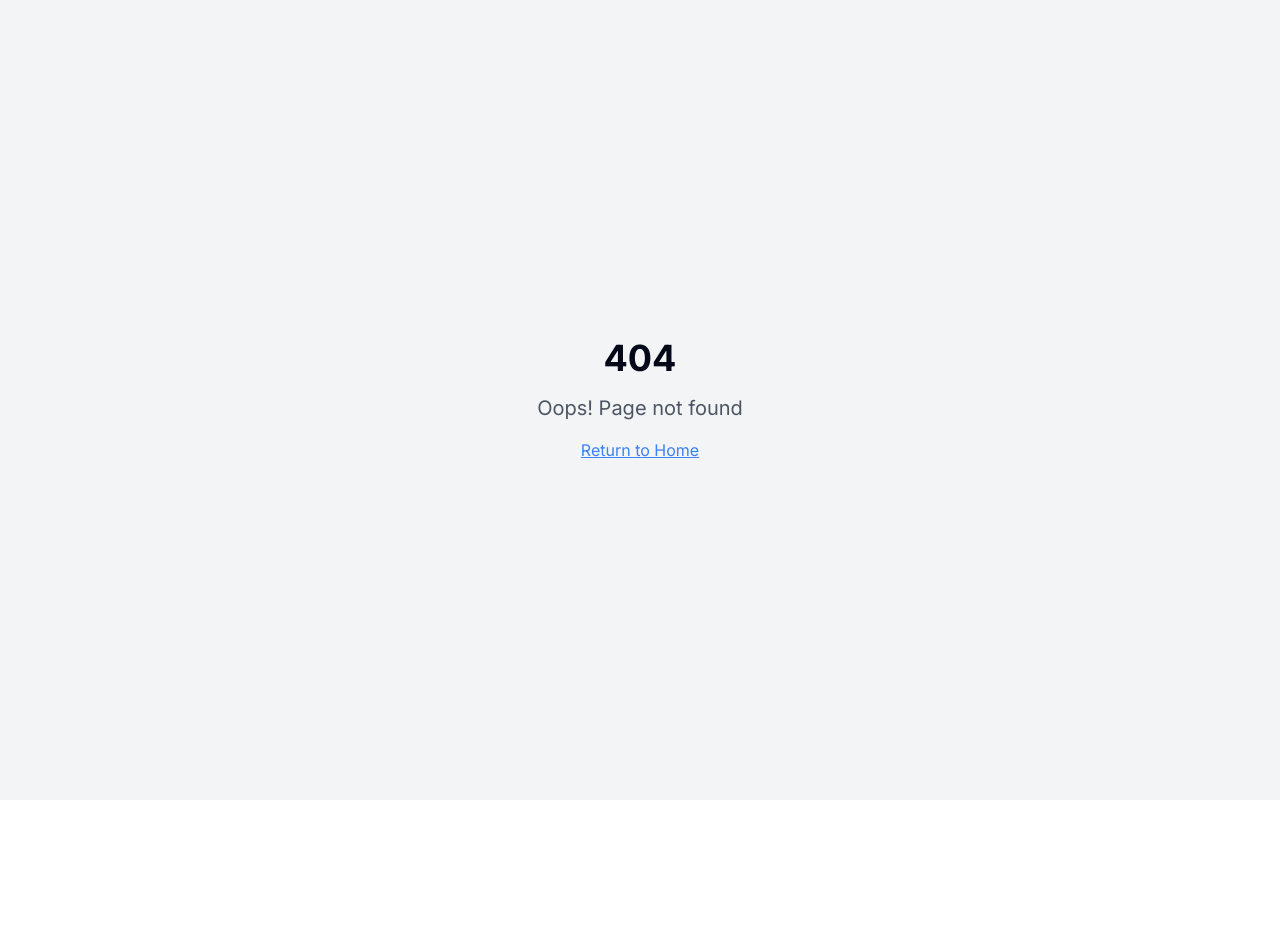
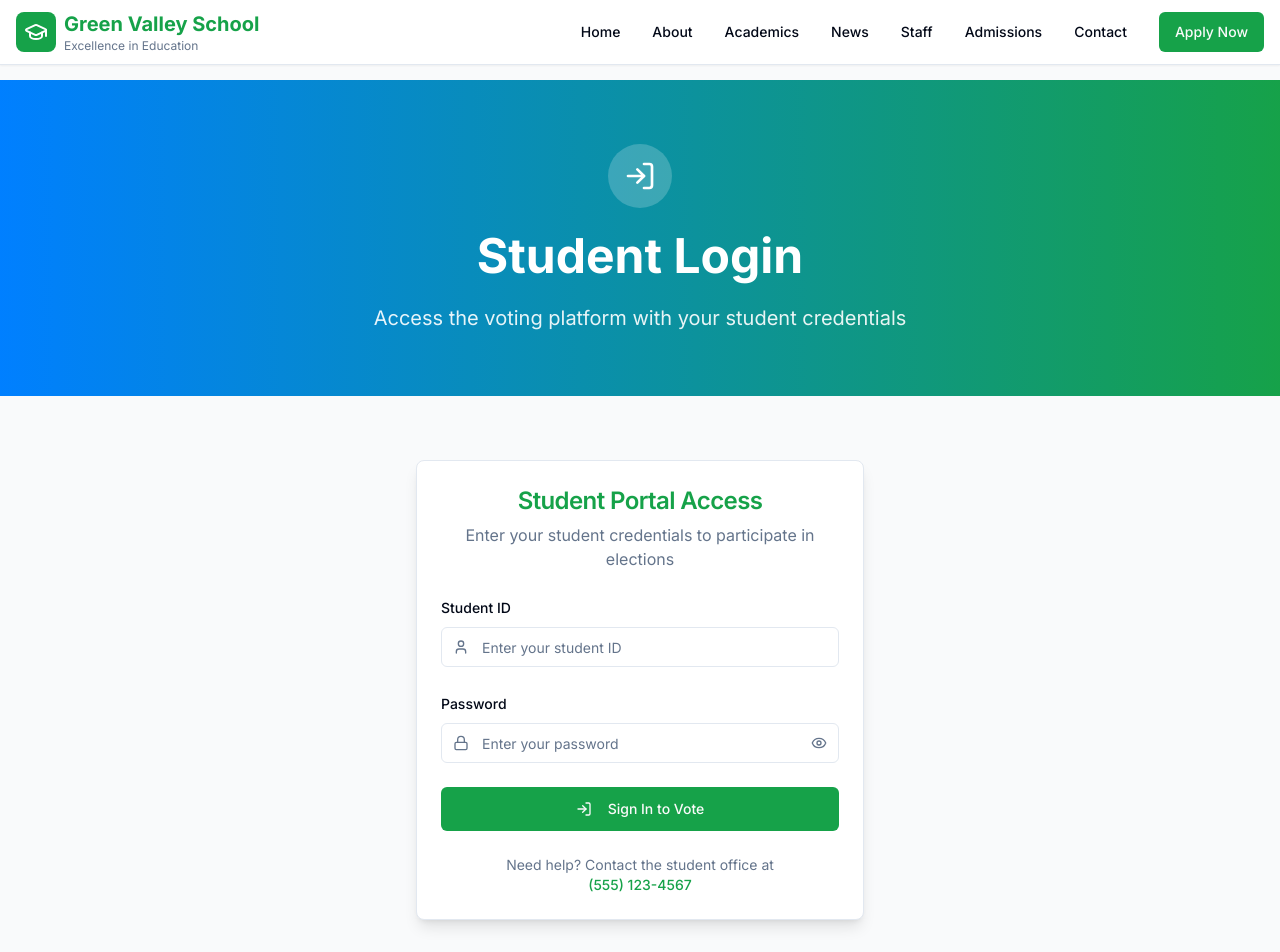
Before and after one commit to co-pk/green-valley-hub, a React (Vite) app: page /login in a window 1280 px wide. Before the commit this address had no page. Shown: the top 952 px of the page. Before the commit the page ends 800 px from the top, so only its background shows below. Built offline with nearby package versions, Linux system fonts and the light colour scheme.

Commit message:
Add login page for voting platform
Created a login page for students to authenticate before accessing the voting platform.

```diff
--- a/src/App.tsx
+++ b/src/App.tsx
@@ -12,6 +12,7 @@ import StaffDirectory from "./pages/StaffDirectory";
 import Calendar from "./pages/Calendar";
 import Library from "./pages/Library";
 import Voting from "./pages/Voting";
+import Login from "./pages/Login";
 import NotFound from "./pages/NotFound";
 
 const queryClient = new QueryClient();
@@ -31,6 +32,7 @@ const App = () => (
           <Route path="/calendar" element={<Calendar />} />
           <Route path="/library" element={<Library />} />
           <Route path="/voting" element={<Voting />} />
+          <Route path="/login" element={<Login />} />
           {/* ADD ALL CUSTOM ROUTES ABOVE THE CATCH-ALL "*" ROUTE */}
           <Route path="*" element={<NotFound />} />
         </Routes>
--- /dev/null
+++ b/src/hooks/useAuth.tsx
@@ -0,0 +1,42 @@
+
+import { useState, useEffect } from 'react';
+
+interface StudentAuth {
+  studentId: string;
+  name: string;
+  loginTime: string;
+}
+
+export const useAuth = () => {
+  const [student, setStudent] = useState<StudentAuth | null>(null);
+  const [isLoading, setIsLoading] = useState(true);
+
+  useEffect(() => {
+    // Check for existing authentication on mount
+    const authData = localStorage.getItem('studentAuth');
+    if (authData) {
+      try {
+        const parsedAuth = JSON.parse(authData);
+        setStudent(parsedAuth);
+      } catch (error) {
+        console.error('Error parsing auth data:', error);
+        localStorage.removeItem('studentAuth');
+      }
+    }
+    setIsLoading(false);
+  }, []);
+
+  const logout = () => {
+    localStorage.removeItem('studentAuth');
+    setStudent(null);
+  };
+
+  const isAuthenticated = !!student;
+
+  return {
+    student,
+    isAuthenticated,
+    isLoading,
+    logout
+  };
+};
--- /dev/null
+++ b/src/pages/Login.tsx
@@ -0,0 +1,167 @@
+
+import { useState } from 'react';
+import { useNavigate } from 'react-router-dom';
+import Header from '@/components/Header';
+import Footer from '@/components/Footer';
+import { LogIn, User, Lock, Eye, EyeOff } from 'lucide-react';
+import { Card, CardContent, CardHeader, CardTitle } from '@/components/ui/card';
+import { Button } from '@/components/ui/button';
+import { Input } from '@/components/ui/input';
+import { Form, FormControl, FormField, FormItem, FormLabel, FormMessage } from '@/components/ui/form';
+import { useForm } from 'react-hook-form';
+import { toast } from '@/hooks/use-toast';
+
+interface LoginFormData {
+  studentId: string;
+  password: string;
+}
+
+const Login = () => {
+  const [showPassword, setShowPassword] = useState(false);
+  const navigate = useNavigate();
+
+  const form = useForm<LoginFormData>({
+    defaultValues: {
+      studentId: '',
+      password: ''
+    }
+  });
+
+  const onSubmit = (data: LoginFormData) => {
+    // Simulate authentication - in a real app, this would validate against a backend
+    if (data.studentId && data.password) {
+      // Store authentication state in localStorage
+      localStorage.setItem('studentAuth', JSON.stringify({
+        studentId: data.studentId,
+        name: `Student ${data.studentId}`,
+        loginTime: new Date().toISOString()
+      }));
+
+      toast({
+        title: "Login Successful",
+        description: "Welcome! You can now participate in voting.",
+      });
+
+      // Redirect to voting platform
+      navigate('/voting');
+    } else {
+      toast({
+        title: "Login Failed",
+        description: "Please enter both Student ID and password.",
+        variant: "destructive"
+      });
+    }
+  };
+
+  return (
+    <div className="min-h-screen bg-gray-50">
+      <Header />
+
+      <main className="pt-20">
+        {/* Hero Section */}
+        <section className="bg-gradient-to-r from-valley-blue to-valley-green py-16 text-white">
+          <div className="container mx-auto px-4">
+            <div className="max-w-2xl mx-auto text-center">
+              <div className="w-16 h-16 bg-white/20 rounded-full flex items-center justify-center mx-auto mb-6">
+                <LogIn className="w-8 h-8" />
+              </div>
+              <h1 className="text-4xl md:text-5xl font-bold mb-6">Student Login</h1>
+              <p className="text-xl text-white/90">
+                Access the voting platform with your student credentials
+              </p>
+            </div>
+          </div>
+        </section>
+
+        {/* Login Form */}
+        <section className="py-16">
+          <div className="container mx-auto px-4">
+            <div className="max-w-md mx-auto">
+              <Card className="shadow-lg">
+                <CardHeader className="text-center">
+                  <CardTitle className="text-2xl text-valley-green">Student Portal Access</CardTitle>
+                  <p className="text-muted-foreground mt-2">
+                    Enter your student credentials to participate in elections
+                  </p>
+                </CardHeader>
+                <CardContent>
+                  <Form {...form}>
+                    <form onSubmit={form.handleSubmit(onSubmit)} className="space-y-6">
+                      <FormField
+                        control={form.control}
+                        name="studentId"
+                        render={({ field }) => (
+                          <FormItem>
+                            <FormLabel>Student ID</FormLabel>
+                            <FormControl>
+                              <div className="relative">
+                                <User className="absolute left-3 top-3 h-4 w-4 text-muted-foreground" />
+                                <Input
+                                  placeholder="Enter your student ID"
+                                  className="pl-10"
+                                  {...field}
+                                />
+                              </div>
+                            </FormControl>
+                            <FormMessage />
+                          </FormItem>
+                        )}
+                      />
+
+                      <FormField
+                        control={form.control}
+                        name="password"
+                        render={({ field }) => (
+                          <FormItem>
+                            <FormLabel>Password</FormLabel>
+                            <FormControl>
+                              <div className="relative">
+                                <Lock className="absolute left-3 top-3 h-4 w-4 text-muted-foreground" />
+                                <Input
+                                  type={showPassword ? "text" : "password"}
+                                  placeholder="Enter your password"
+                                  className="pl-10 pr-10"
+                                  {...field}
+                                />
+                                <button
+                                  type="button"
+                                  onClick={() => setShowPassword(!showPassword)}
+                                  className="absolute right-3 top-3 text-muted-foreground hover:text-foreground"
+                                >
+                                  {showPassword ? <EyeOff className="h-4 w-4" /> : <Eye className="h-4 w-4" />}
+                                </button>
+                              </div>
+                            </FormControl>
+                            <FormMessage />
+                          </FormItem>
+                        )}
+                      />
+
+                      <Button
+                        type="submit"
+                        className="w-full bg-valley-green hover:bg-valley-green-dark"
+                        size="lg"
+                      >
+                        <LogIn className="w-4 h-4 mr-2" />
+                        Sign In to Vote
+                      </Button>
+                    </form>
+                  </Form>
+
+                  <div className="mt-6 text-center text-sm text-muted-foreground">
+                    <p>Need help? Contact the student office at</p>
+                    <p className="text-valley-green font-medium">(555) 123-4567</p>
+                  </div>
+                </CardContent>
+              </Card>
+            </div>
+          </div>
+        </section>
+      </main>
+
+      <Footer />
+    </div>
+  );
+};
+
+export default Login;
--- a/src/pages/Voting.tsx
+++ b/src/pages/Voting.tsx
@@ -1,15 +1,51 @@
-
 import Header from '@/components/Header';
 import Footer from '@/components/Footer';
-import { Vote, Users, Calendar, CheckCircle, Clock, Trophy } from 'lucide-react';
+import { Vote, Users, Calendar, CheckCircle, Clock, Trophy, LogOut } from 'lucide-react';
 import { Card, CardContent, CardHeader, CardTitle } from '@/components/ui/card';
 import { Button } from '@/components/ui/button';
 import { Badge } from '@/components/ui/badge';
 import { Progress } from '@/components/ui/progress';
-import { useState } from 'react';
+import { useState, useEffect } from 'react';
+import { useNavigate } from 'react-router-dom';
+import { useAuth } from '@/hooks/useAuth';
+import { toast } from '@/hooks/use-toast';
 
 const Voting = () => {
   const [hasVoted, setHasVoted] = useState<Record<string, boolean>>({});
+  const { student, isAuthenticated, isLoading, logout } = useAuth();
+  const navigate = useNavigate();
+
+  useEffect(() => {
+    if (!isLoading && !isAuthenticated) {
+      navigate('/login');
+    }
+  }, [isAuthenticated, isLoading, navigate]);
+
+  const handleLogout = () => {
+    logout();
+    toast({
+      title: "Logged Out",
+      description: "You have been successfully logged out.",
+    });
+    navigate('/login');
+  };
+
+  // Show loading while checking authentication
+  if (isLoading) {
+    return (
+      <div className="min-h-screen bg-gray-50 flex items-center justify-center">
+        <div className="text-center">
+          <div className="animate-spin rounded-full h-12 w-12 border-b-2 border-valley-green mx-auto mb-4"></div>
+          <p className="text-muted-foreground">Loading...</p>
+        </div>
+      </div>
+    );
+  }
+
+  // Redirect if not authenticated (this shouldn't show due to useEffect, but keep as fallback)
+  if (!isAuthenticated) {
+    return null;
+  }
 
   const activeElections = [
     {
@@ -55,6 +91,10 @@ const Voting = () => {
     setHasVoted(prev => ({ ...prev, [electionId]: true }));
     // In a real application, this would send the vote to a backend
     console.log(`Voted for candidate ${candidateId} in election ${electionId}`);
+    toast({
+      title: "Vote Recorded",
+      description: "Your vote has been successfully recorded!",
+    });
   };
 
   const getVotePercentage = (votes: number, total: number) => {
@@ -69,14 +109,33 @@ const Voting = () => {
         {/* Hero Section */}
         <section className="bg-gradient-to-r from-valley-blue to-valley-green py-16 text-white">
           <div className="container mx-auto px-4">
-            <div className="max-w-4xl mx-auto text-center">
-              <div className="w-16 h-16 bg-white/20 rounded-full flex items-center justify-center mx-auto mb-6">
-                <Vote className="w-8 h-8" />
+            <div className="max-w-4xl mx-auto">
+              <div className="flex justify-between items-start mb-6">
+                <div className="text-center flex-1">
+                  <div className="w-16 h-16 bg-white/20 rounded-full flex items-center justify-center mx-auto mb-6">
+                    <Vote className="w-8 h-8" />
+                  </div>
+                  <h1 className="text-4xl md:text-5xl font-bold mb-6">Student Voting Platform</h1>
+                  <p className="text-xl text-white/90">
+                    Welcome, {student?.name}! Participate in school elections and make your voice heard.
+                  </p>
+                </div>
+                <div className="flex flex-col items-end">
+                  <div className="bg-white/20 backdrop-blur-sm rounded-lg p-3 mb-3">
+                    <p className="text-sm text-white/90">Logged in as:</p>
+                    <p className="font-semibold">{student?.name}</p>
+                  </div>
+                  <Button
+                    onClick={handleLogout}
+                    variant="outline"
+                    size="sm"
+                    className="border-white text-white hover:bg-white hover:text-valley-green"
+                  >
+                    <LogOut className="w-4 h-4 mr-2" />
+                    Logout
+                  </Button>
+                </div>
               </div>
-              <h1 className="text-4xl md:text-5xl font-bold mb-6">Student Voting Platform</h1>
-              <p className="text-xl text-white/90">
-                Participate in school elections and make your voice heard in shaping our school community.
-              </p>
             </div>
           </div>
         </section>
```
